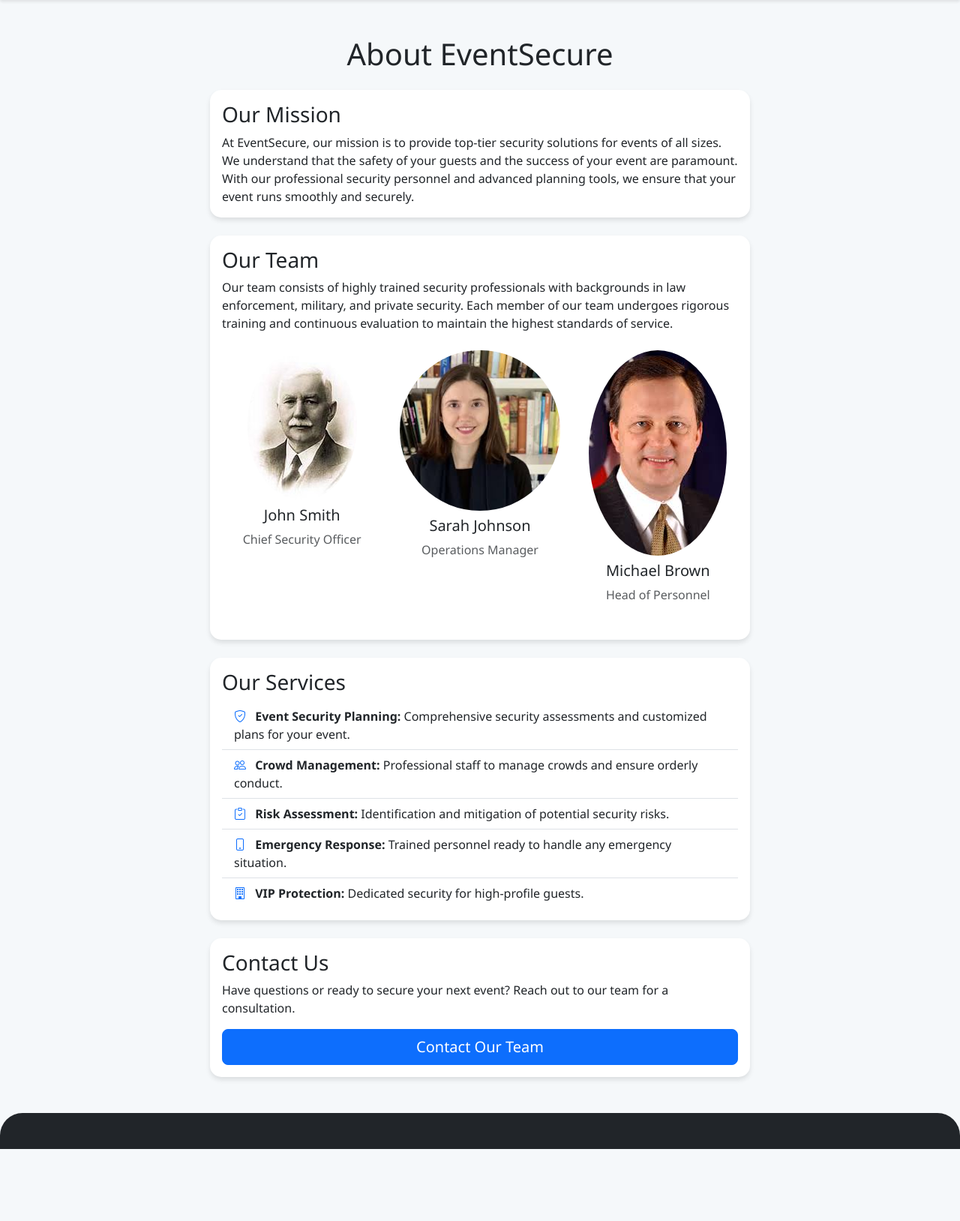
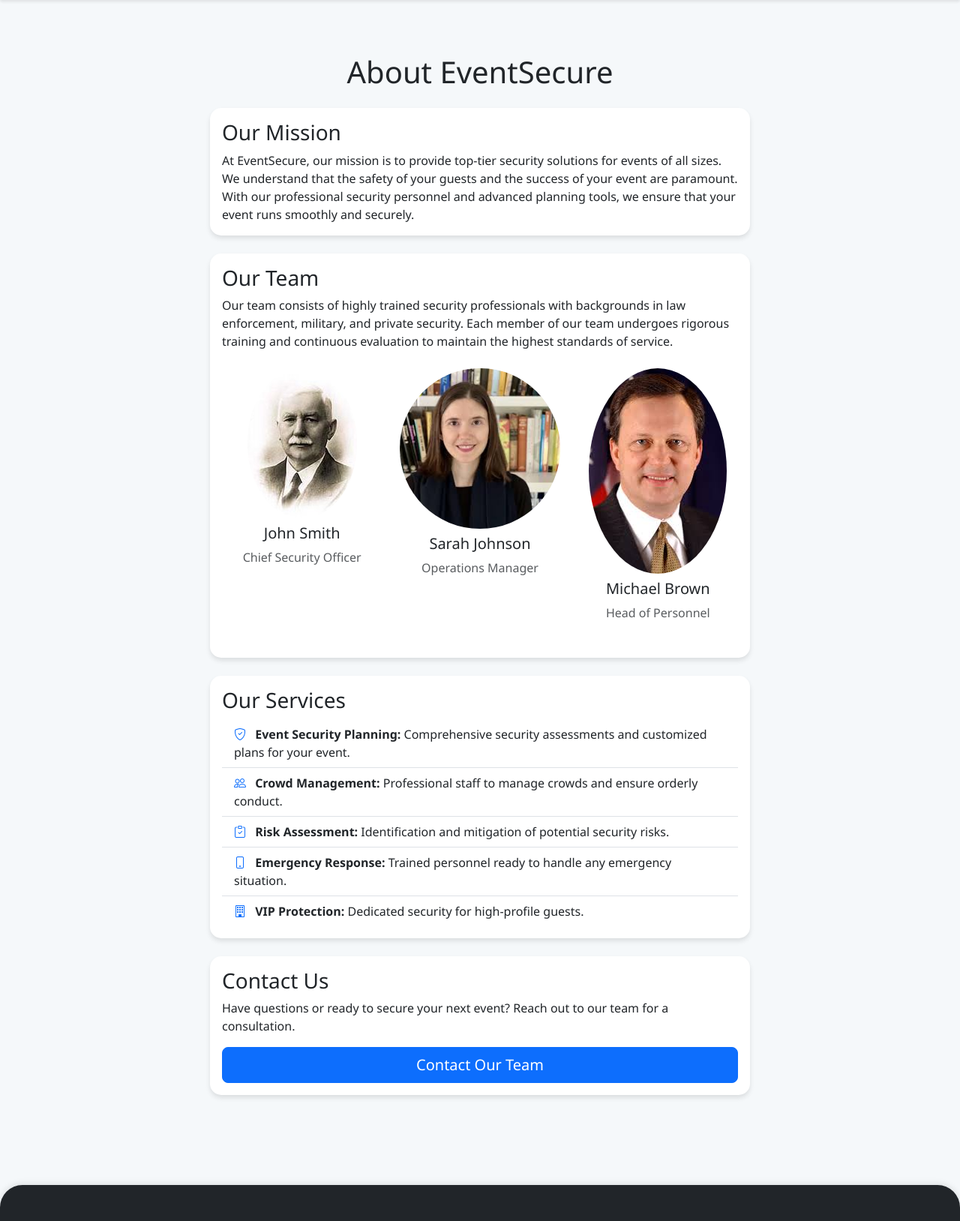
Before and after one commit to Rajesh-Garsani/DESAS, a Django app: page /about/ in a window 1280 px wide. Shown: the part 56-1684 px from the top of the page at 75% size. Before the commit the page ends 1588 px from the top, so only its background shows below. Run offline with Django 4.2, Linux system fonts and the light colour scheme; data that the repository does not hold is empty.

Commit message:
footer content manage

```diff
--- a/event_security/static/css/styles.css
+++ b/event_security/static/css/styles.css
@@ -12,6 +12,15 @@
 body {
     font-family: 'Segoe UI', Tahoma, Geneva, Verdana, sans-serif;
     background-color: #f5f8fa;
+    margin: 0;
+    padding: 0;
+    display: flex;
+    flex-direction: column;
+    min-height: 100vh; /* Full height */
+}
+
+main {
+    flex: 1; /* Push footer down */
 }
 
 .hero-section {
@@ -19,7 +28,6 @@ body {
     border-radius: 0 0 30px 30px;
     margin-bottom: 3rem;
 }
-
 
 .card {
     border-radius: 15px;
@@ -65,6 +73,14 @@ body {
     border-radius: 10px;
 }
 
+/* ✅ Sticky footer without overlap */
 footer {
     border-radius: 30px 30px 0 0;
+    background-color: var(--dark);
+    color: #fff;
+    width: 100%;
+    margin-top: auto; /* Push footer to bottom */
+    padding: 20px 0;
+    text-align: center;
+    box-shadow: 0 -2px 8px rgba(0,0,0,0.1);
 }
--- a/event_security/templates/base.html
+++ b/event_security/templates/base.html
@@ -124,7 +124,6 @@
 
 
 
-
     <script src="https://cdn.jsdelivr.net/npm/bootstrap@5.3.0/dist/js/bootstrap.bundle.min.js"></script>
     <script src="{% static 'js/main.js' %}"></script>
 </body>
```
